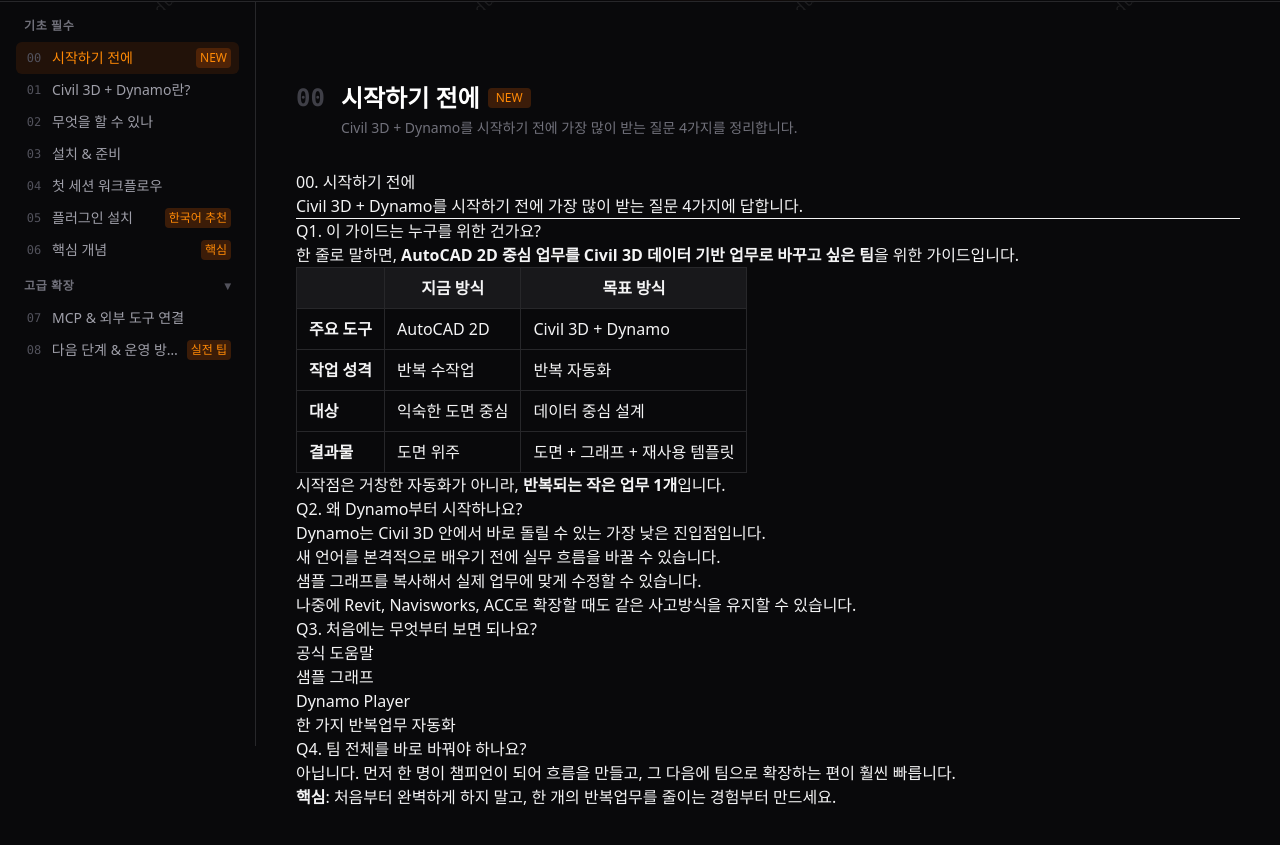
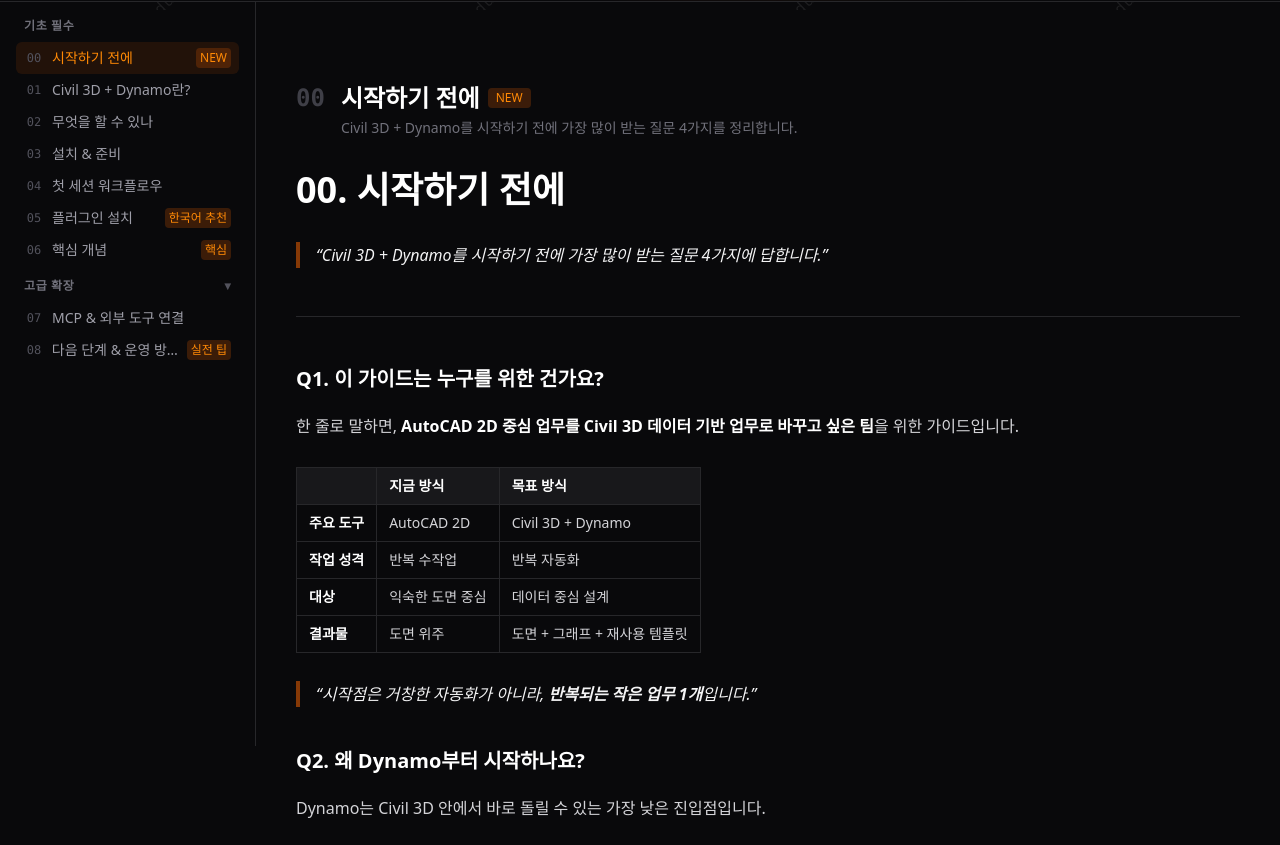
Before and after one commit to maestro4u/bim-productivity-guide, a Next.js app: page /ko in a window 1280 px wide. Shown: the part 790-1635 px from the top of the page. Built offline with nearby package versions, Linux system fonts and the light colour scheme.

Commit message:
Enable markdown typography styles

```diff
--- a/src/app/globals.css
+++ b/src/app/globals.css
@@ -1,4 +1,5 @@
 @import "tailwindcss";
+@plugin "@tailwindcss/typography";
 
 @variant dark (&:where(.dark, .dark *));
 
```
